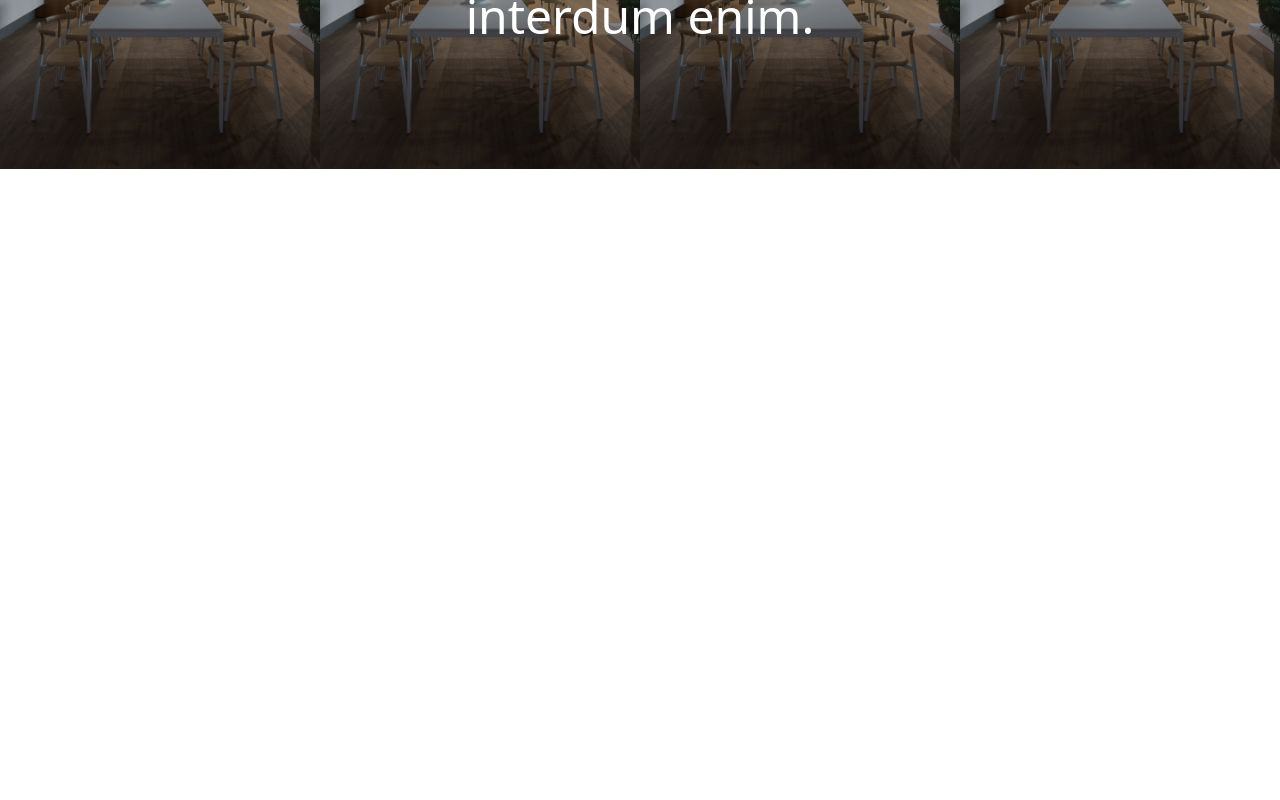
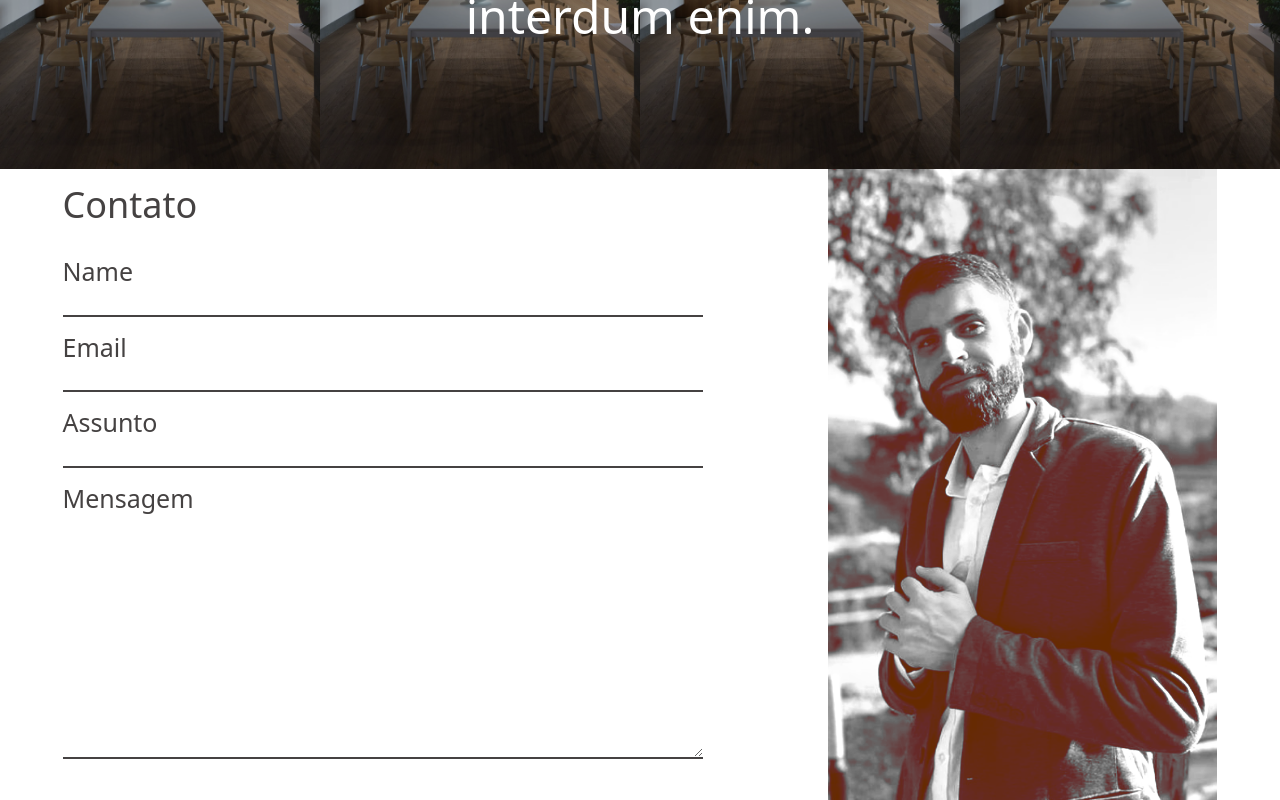
Before and after one commit to adrianotribeiro/hoerlle-architecture, a Next.js app: page / in a window 1280 px wide. Shown: the part 2344-3144 px from the top of the page. Before the commit the page ends 2513 px from the top, so only its background shows below. Built offline with nearby package versions, Linux system fonts and the light colour scheme.

Commit message:
feat/NIS-08 - implementação da blocagem do formulário

```diff
--- /dev/null
+++ b/components/FormSection/index.tsx
@@ -0,0 +1,67 @@
+import Image from "next/image"
+import React from "react"
+
+export default function FormSection(): React.ReactElement {
+  return (
+    <section className="xl:flex xl:justify-around">
+      <div className="xl:w-[50%] ">
+        <form action="" className="xl:flex xl:flex-col xl:gap-3">
+          <label htmlFor="title" className="xl:py-4 xl:text-4xl xl:font-light xl:text-[#454242]">
+            Contato
+          </label>
+          <div className="xl:flex xl:flex-col">
+            <label className="xl:text-[25px] xl:font-light xl:text-[#454242]" htmlFor="name">
+              Name
+            </label>
+            <input
+              className="border-b-2 border-[#454242] focus:outline-none xl:text-[#454242]"
+              type="text"
+              name="name"
+            />
+          </div>
+          <div className="xl:flex xl:flex-col">
+            <label className="xl:text-[25px] xl:font-light xl:text-[#454242]" htmlFor="email">
+              Email
+            </label>
+            <input
+              className="border-b-2 border-[#454242] focus:outline-none xl:text-[#454242]"
+              type="email"
+              name="email"
+            />
+          </div>
+          <div className="xl:flex xl:flex-col">
+            <label className="xl:text-[25px] xl:font-light xl:text-[#454242]" htmlFor="subject">
+              Assunto
+            </label>
+            <input
+              className="border-b-2 border-[#454242] focus:outline-none xl:text-[#454242]"
+              type="text"
+              name="subject"
+            />
+          </div>
+          <div className="xl:flex xl:flex-col">
+            <label className="xl:text-[25px] xl:font-light xl:text-[#454242]" htmlFor="message">
+              Mensagem
+            </label>
+            <textarea
+              className="border-b-2 border-[#454242] focus:outline-none xl:text-[#454242]"
+              name="message"
+              id=""
+              cols={30}
+              rows={10}
+            ></textarea>
+          </div>
+        </form>
+      </div>
+      <div>
+        <Image
+          src="/images/dudu_profile.png"
+          width={300}
+          height={300}
+          alt="Eduardo Hoerlle Image"
+          className="xl:w-[24.37rem]"
+        />
+      </div>
+    </section>
+  )
+}
--- a/pages/home/Index.tsx
+++ b/pages/home/Index.tsx
@@ -4,6 +4,7 @@ import React from "react"
 import { A11y, Navigation, Pagination, Scrollbar } from "swiper/modules"
 import { Swiper, SwiperSlide } from "swiper/react"
 import DemonstrationSection from "components/DemonstrationSection"
+import FormSection from "components/FormSection"
 import "swiper/css"
 import "swiper/swiper-bundle.css"
 
@@ -52,6 +53,7 @@ export default function Home(): React.ReactElement {
 
       <DemonstrationSection />
       <Summary />
+      <FormSection />
     </>
   )
 }
```
Also changed, not shown: public/images/dudu_profile.png (added).
